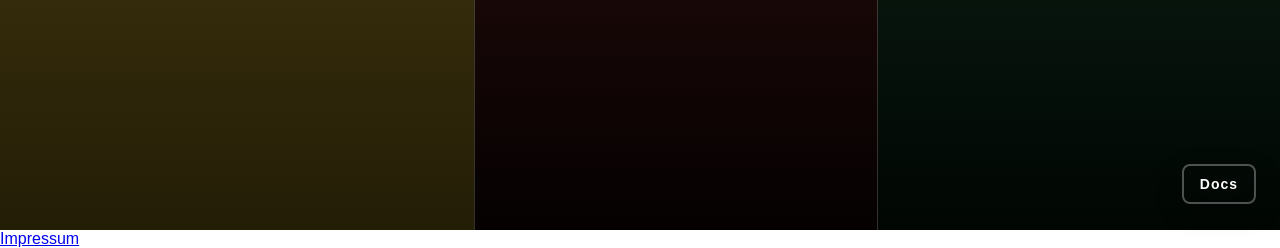
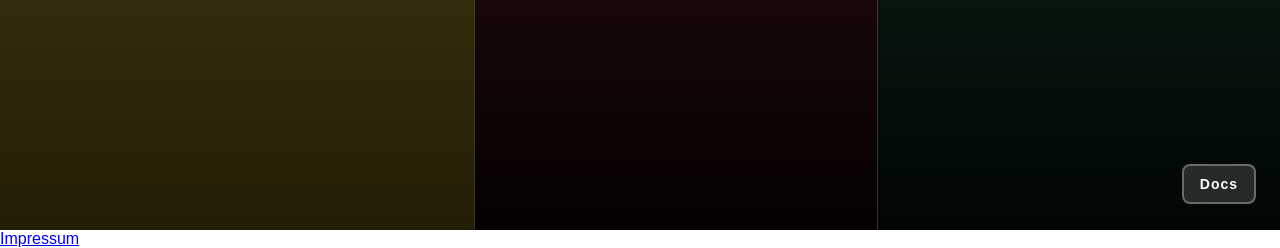
Before and after one commit to EinfxchNiklas/Sport_Dashboard, a Flask app: page / in a window 1280 px wide, with the pointer over the restyled element. Shown: the part 570-818 px from the top of the page. Run offline with Flask 3, Linux system fonts and the light colour scheme.

Commit message:
schatten um Docs Button entfernt beim Hovern #21

```diff
--- a/static/styles/sports_dashboard.css
+++ b/static/styles/sports_dashboard.css
@@ -813,10 +813,10 @@ body.page-home .docs-button {
         letter-spacing: 1px;
     }
 body.page-home .docs-button:hover {
-        background: transparent;
+        background: rgba(255, 255, 255, 0.14);
         color: #ffffff;
         transform: translateY(-2px);
-        box-shadow: 0 8px 24px rgba(0, 0, 0, 0.3);
+        box-shadow: none;
         text-decoration: none;
     }
 
```
